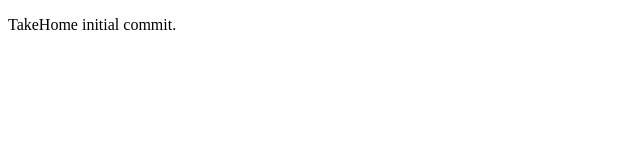
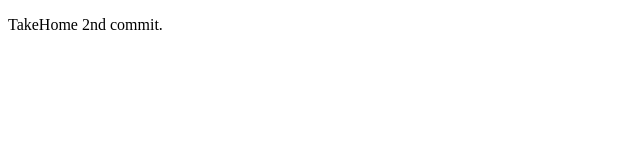
Before and after one commit to imagineLife/takehome, a website: page public/index.html in a window 1280 px wide. Shown: the full height of the page, 0-640 px from the left. Drawn offline with Linux system fonts and the light colour scheme.

Commit message:
Includes testing dependencies.

```diff
--- a/package.json
+++ b/package.json
@@ -19,5 +19,9 @@
   "homepage": "https://github.com/imagineLife/takehome#readme",
   "dependencies": {
     "express": "^4.16.3"
+  },
+  "devDependencies": {
+    "chai": "^4.1.2",
+    "mocha": "^5.0.5"
   }
 }
--- a/public/index.html
+++ b/public/index.html
@@ -6,5 +6,5 @@
     <title>TakeHome Project</title>
   </head>
   <body>
-  	<p>TakeHome initial commit.</p>
+  	<p>TakeHome 2nd commit.</p>
   </body>
```
Also changed, not shown: 1 other file.
